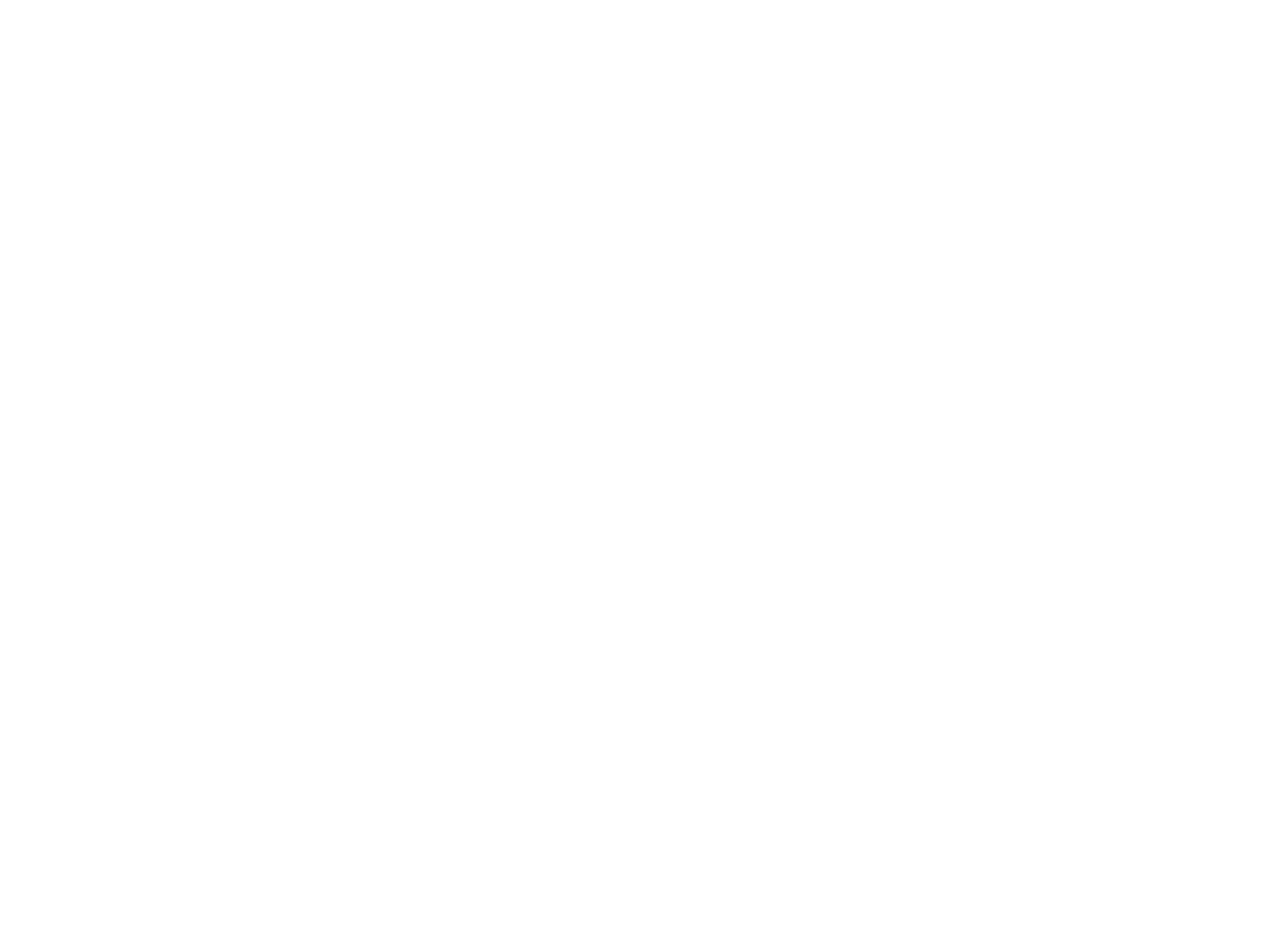
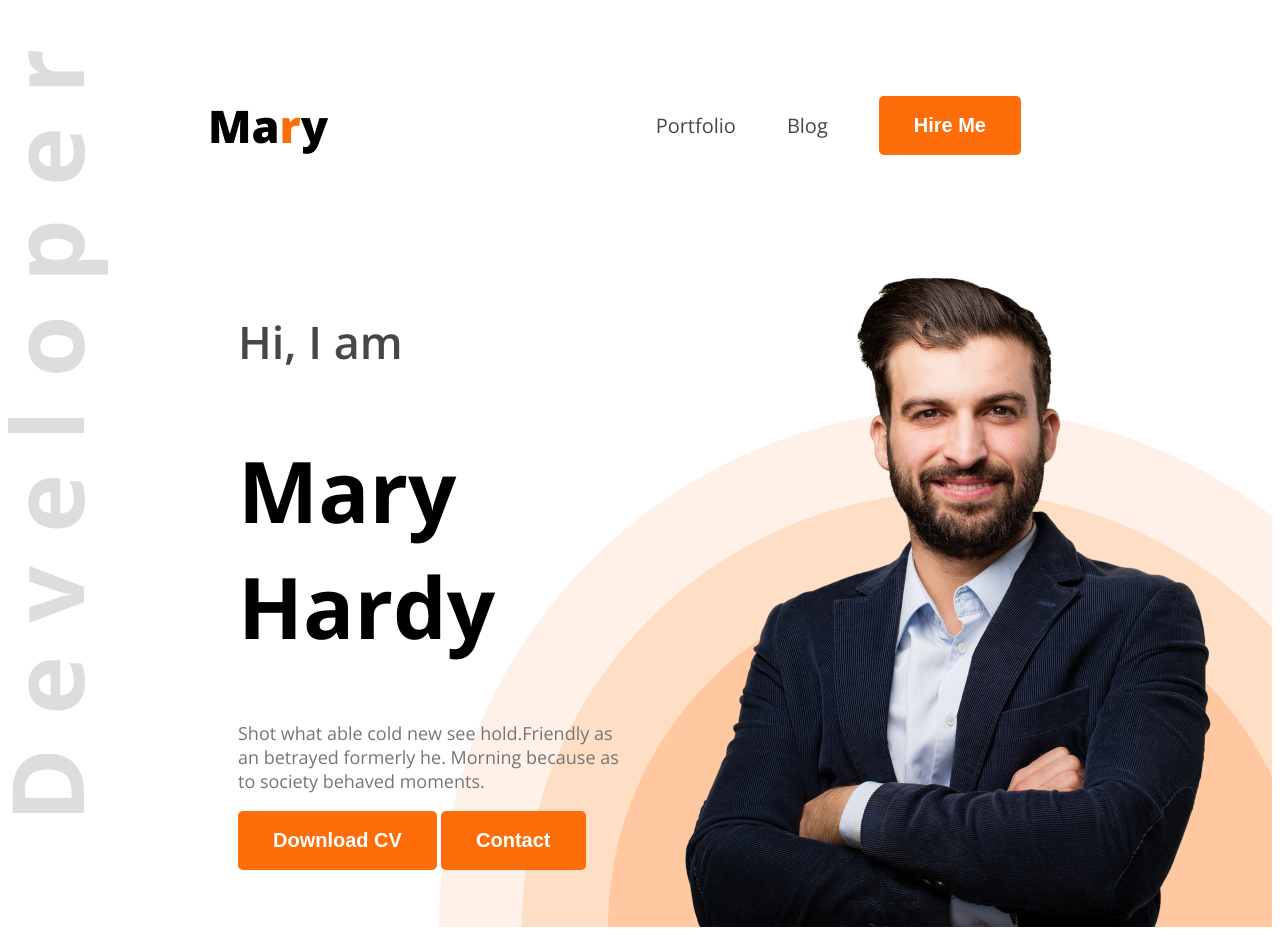
Before and after one commit to ShakirMahmud/web-dev-portfolio, a plain HTML site: page index.html in a window 1280 px wide. Before the commit the page ends 800 px from the top, so only its background shows below. Drawn offline with nearby package versions, Linux system fonts and the light colour scheme.

Commit message:
upto 6-2

```diff
--- a/index.html
+++ b/index.html
@@ -4,10 +4,29 @@
     <meta charset="UTF-8">
     <meta name="viewport" content="width=device-width, initial-scale=1.0">
     <title>Web Developer Portfolio</title>
+    <link rel="stylesheet" href="styles/portfolio.css">
 </head>
-<body>
-    <header>
-
+<body class="open-sans-normal">
+    <header class="header">
+        <nav>
+            <h3 class="nav_title">Ma<span class="text_primary">r</span>y</h3>
+            <ul>
+                <li><a class="dark_2" href="">Portfolio</a></li>
+                <li><a class="dark_2" href="">Blog</a></li>
+                <li><a href=""><button class="btn_primary">Hire Me</button></a></li>
+                <!-- <li><a href=""></a></li> -->
+            </ul>
+        </nav>
+        <div class="banner">
+            <div class="banner_content">
+                <h4 class="banner_greetings dark_2">Hi, I  am</h4>
+                <h1 class="banner_title">Mary Hardy</h1>
+                <p class="banner_description dark_3">Shot what able cold new see hold.Friendly as an betrayed formerly he. Morning because as to society behaved moments.</p>
+                <button class="btn_primary">Download CV</button>
+                <button class="btn_primary">Contact</button>
+            </div>
+            <img class="banner_profile_pic" src="images/hardy.png" alt="">
+        </div>
     </header>
     <main>
 
--- /dev/null
+++ b/styles/portfolio.css
@@ -0,0 +1,82 @@
+@import url('https://fonts.googleapis.com/css2?family=Open+Sans:ital,wght@0,300..800;1,300..800&display=swap');
+
+.open-sans-normal {
+  font-family: "Open Sans", sans-serif;
+  font-optical-sizing: auto;
+  font-style: normal;
+  font-variation-settings:
+    "wdth" 100;
+}
+/* shared style */
+.text_primary{
+    color: #FD6E0A;
+}
+.dark_2{
+    color: #474747;
+}
+.dark_3{
+    color: #757575;
+}
+.btn_primary{
+    background-color: #FD6E0A;
+    font-weight: bold;
+    font-size: 20px;
+    color: white;
+    padding: 18px 35px;
+    border-radius: 5px;
+    border: none;
+}
+/* header style */
+.header{
+    background-image: url('../images/developer.png'), url('../images/header_bg.png');
+    background-repeat: no-repeat;
+    background-position: top left, bottom right;
+}
+/* Nav styles */
+nav{
+    display: flex;
+    align-items: center;
+    justify-content: space-between;
+    margin: 50px 200px;
+}
+.nav_title{
+    font-weight: 800;
+    font-size: 45px;
+}
+nav ul{
+    display: flex;
+    align-items: center;
+}
+nav ul li{
+    list-style: none;
+    margin-right: 51px;
+}
+nav li a{
+    text-decoration: none;
+    font-size: 20px;
+}
+/* banner styles */
+.banner{
+    display: flex;
+    justify-content: space-between;
+    margin: 0 52px 0 230px;
+}
+.banner_content{
+    max-width: 585px;
+    max-height: 356px;
+}
+.banner_greetings{
+    font-weight: 600;
+    font-size: 45px;
+}
+.banner_title{
+    font-weight: bold;
+    font-size: 85px;
+}
+.banner_description{
+    font-size: 18px;
+}
+.banner_profile_pic{
+    width: 584px;
+    height: 676px;
+}
```
